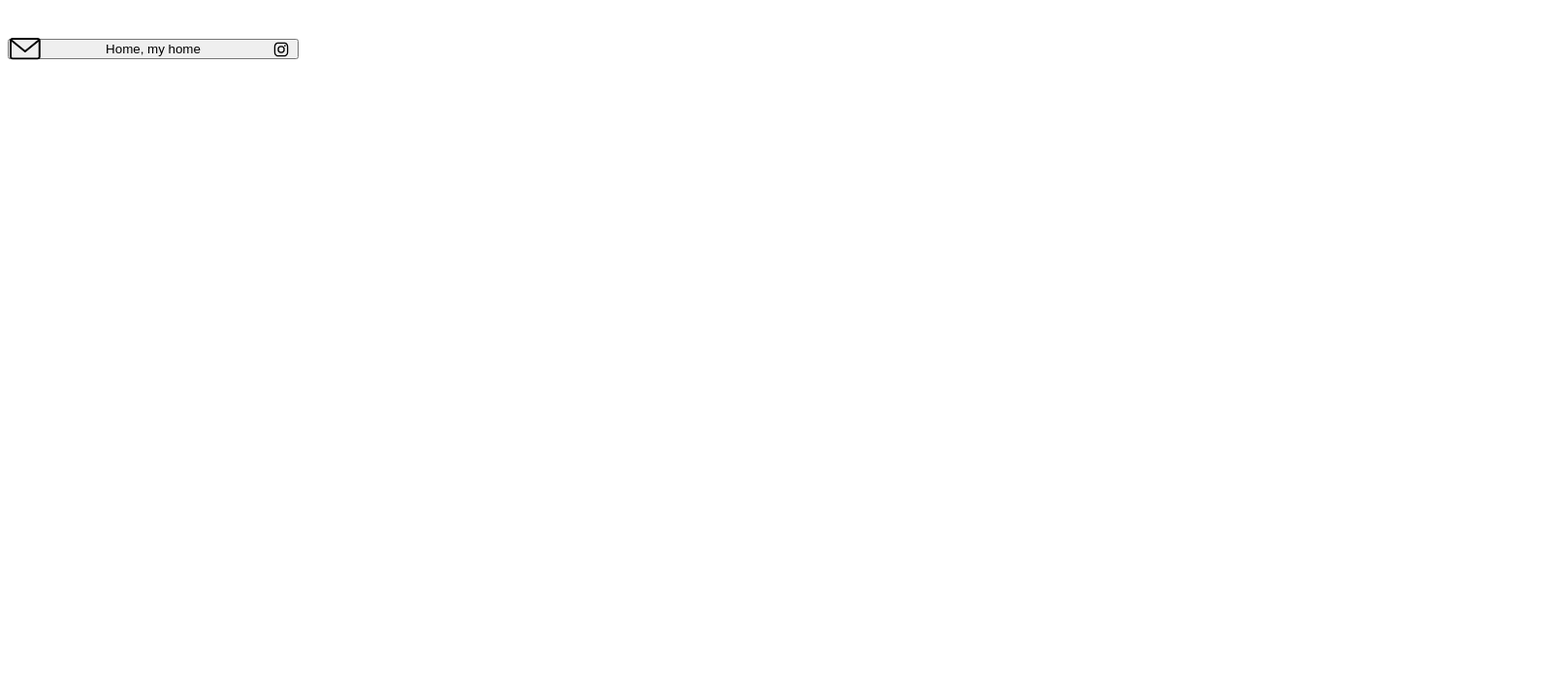
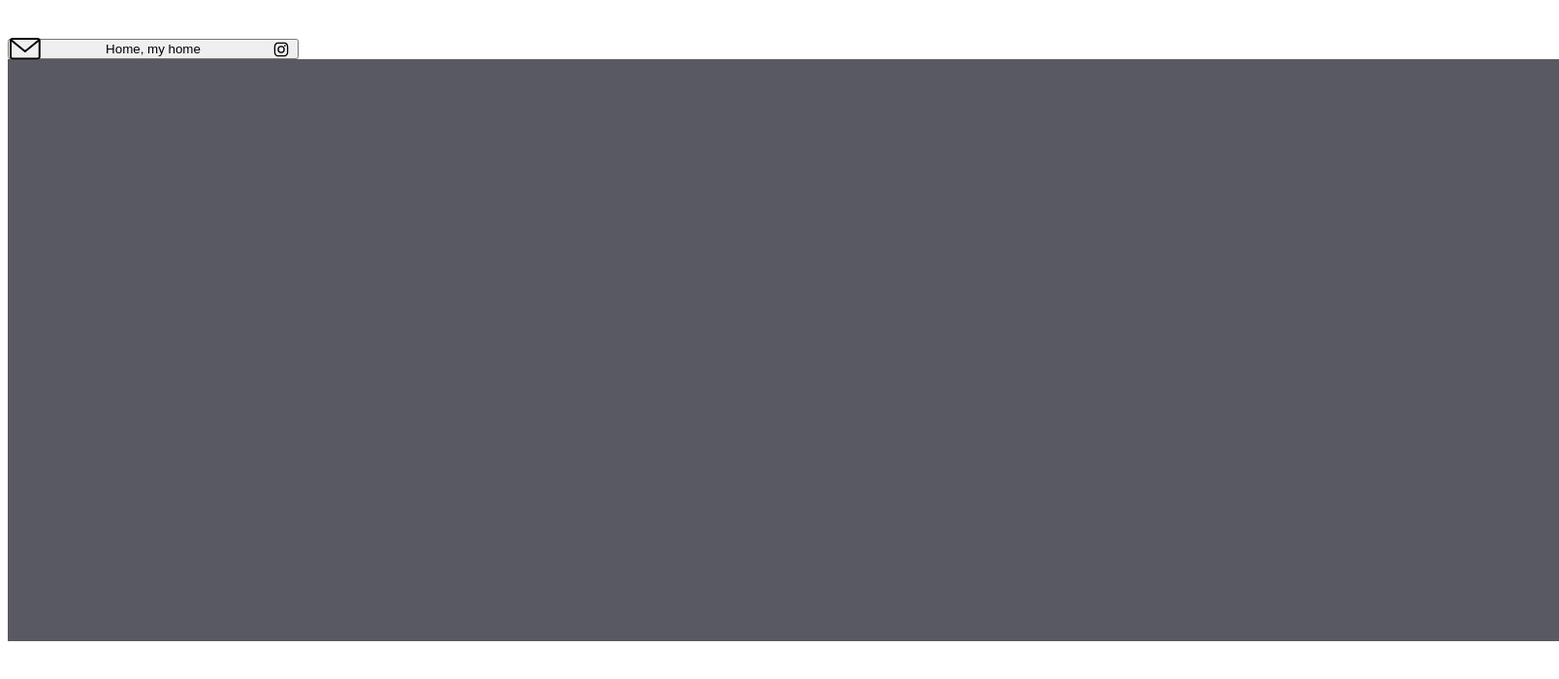
Before and after one commit to andreyz11288/goit-markup-hw-05-1, a plain HTML site: page index.html in a window 1280 px wide. Shown: the whole page at 97% size, 1608 px wide, since content can reach past the window. Drawn offline with Linux system fonts and the light colour scheme.

Commit message:
добавил картинку

```diff
--- a/index.html
+++ b/index.html
@@ -17,7 +17,9 @@
       </svg>
     </button>
     <footer>
-      <div class="footer"></div>
+      <div class="footer">
+        <img src="./images/img-overlay.jpg" alt="" />
+      </div>
     </footer>
   </body>
 </html>
```
